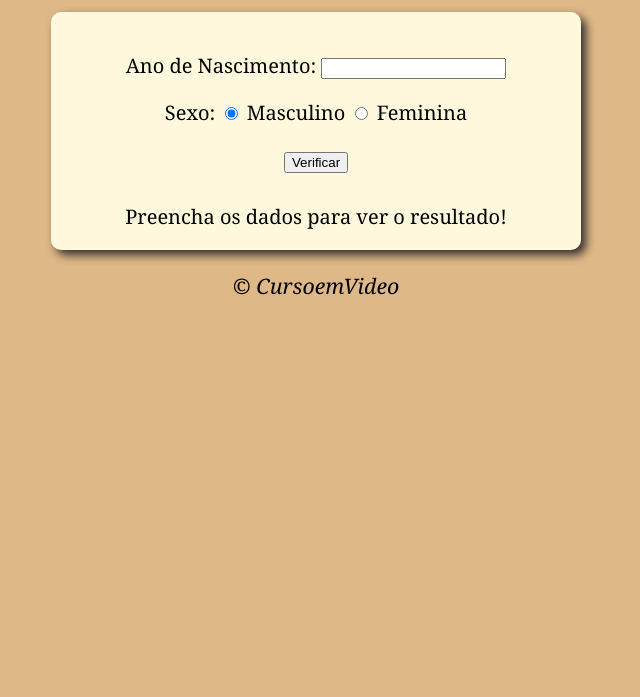
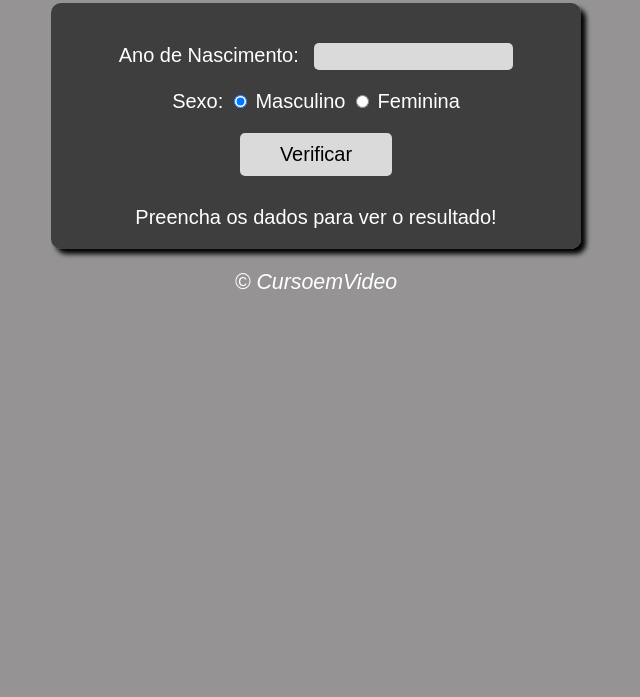
Before and after one commit to bbeatrizr/Verificador-de-Idade, a plain HTML site: page modeloEx.html in a window 1280 px wide. Shown: the part 103-800 px from the top of the page, without its empty margins (324-964 px from the left). Drawn offline with Linux system fonts and the light colour scheme.

Commit message:
alterando o estilo

```diff
--- a/estilo.css
+++ b/estilo.css
@@ -1,37 +1,69 @@
 body {
-    background: burlywood;
-    font: italic 16pt arial;
-    font-family: Georgia, 'Times New Roman', Times, serif;
+    background:rgba(122, 120, 120, 0.795);
+    font:normal 16pt arial;
+    font-family: 'Acme', sans-serif;
 }
 
-header {
-    color:black;
+/*h1{
+    text-shadow: 15px 15px 15px rgb(236, 233, 233);
+}*/
+
+header{
+    color: white;
     text-align: center;
+}
 
-
-}
 section {
-    background: cornsilk;
+    text-align: center;
+    background:rgba(54, 53, 53, 0.904);
     border-radius: 10px;
     padding: 15px;
     width: 500px;
     margin: auto;
-    box-shadow: 5px 5px 10px rgb(51, 47, 47);
-
+    box-shadow: 5px 5px 5px rgba(0, 2, 2, 2);
 }
 
 div{
-    text-align: center;
     padding: 5px;
     font: normal 15pt arial;
-    font-family: Georgia, 'Times New Roman', Times, serif;
+    font-family: 'Acme', sans-serif;
+    color:white;
+}
+
+input[type="button"]{
+    padding: 10px 40px;
+    border-radius: 5px;
+    border:none;
+    font-family:'Acme', sans-serif;
+    font-size: 20px;
+    color: black;
+    background: rgb(219, 218, 218);
+}
+
+input[type="number"]{
+    color: black;
+    font-size: 15px;
+    font-family:'Acme', sans-serif;
+    text-align: center;
+    padding: 5px 0px;
+    background-color:rgb(219, 218, 218);
+    outline: none;
+    border: none;
+    border-radius: 5px;
+    margin-left: 10px;
+}
+
+input[type="button"]:hover{
+    background:rgb(92, 87, 87);
+    transform: scale(0.9);
+    cursor: pointer;
+    margin-left: initial;
 }
 
 footer {
-    color:black;
+    color:white;
     text-align: center;
     font-style: italic;
-
 }
 
 img {
```
